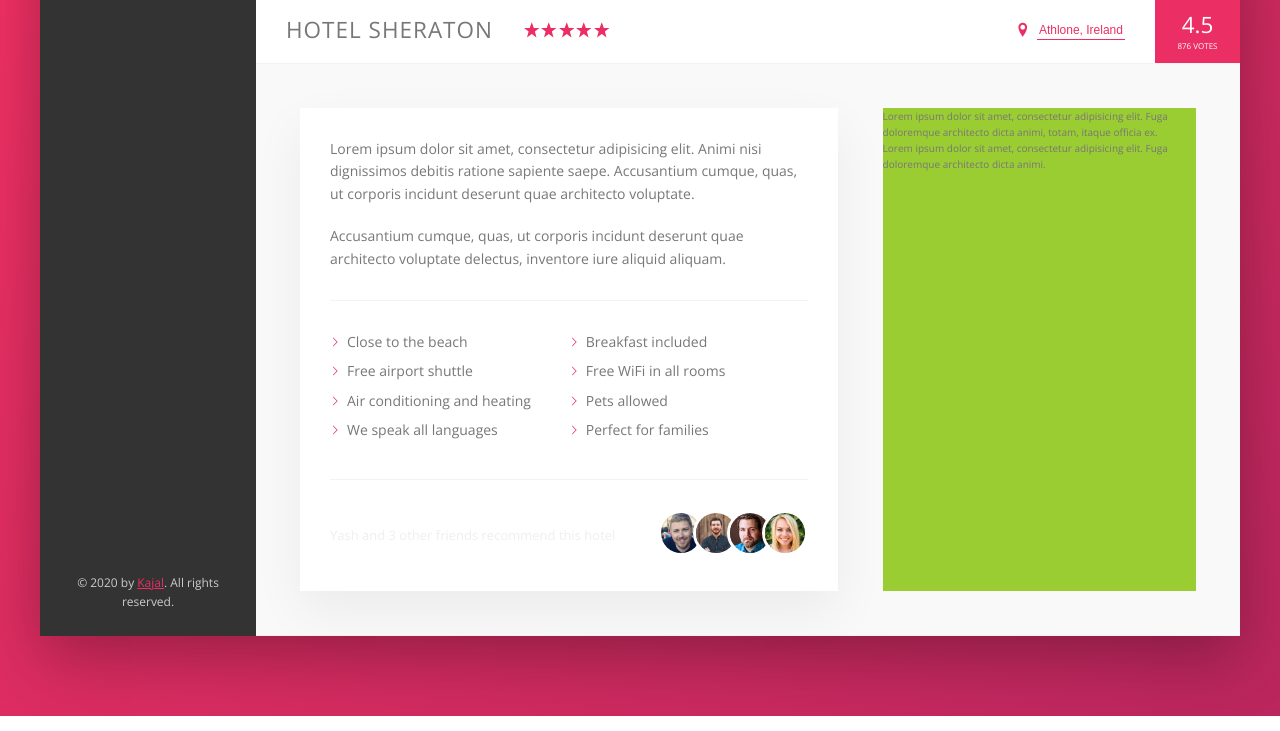
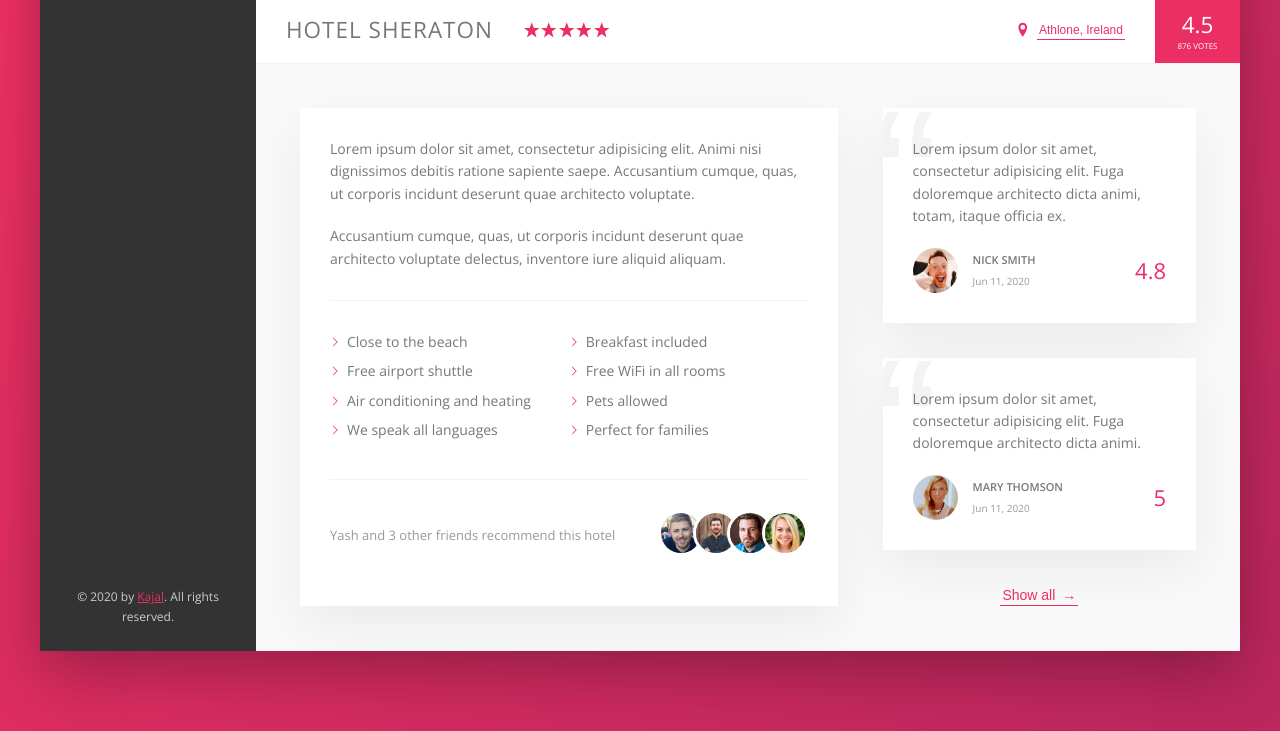
Before and after one commit to kajal1106/Trillo, a website: page index.html in a window 1280 px wide. Shown: the part 538-1269 px from the top of the page. Drawn offline with nearby package versions, Linux system fonts and the light colour scheme.

Commit message:
USER Review sectioncompleted using flex & animation

```diff
--- a/index.html
+++ b/index.html
@@ -165,13 +165,35 @@
                             </div>
 
                             <div class="user-reviews">
-                                <p class="review">
-                                    Lorem ipsum dolor sit amet, consectetur adipisicing elit. Fuga doloremque architecto dicta animi, totam, itaque officia ex.
-                                </p>
+                                <figure class="review">
+                                    <blockquote class="review__text">
+                                        Lorem ipsum dolor sit amet, consectetur adipisicing elit. Fuga doloremque architecto dicta animi, totam, itaque officia ex.
+                                    </blockquote>
+                                    <figcaption class="review__user">
+                                        <img src="img/user-1.jpg" alt="User 1" class="review__photo">
+                                        <div class="review__user-box">
+                                            <p class="review__user-name">Nick Smith</p>
+                                            <p class="review__user-date">Jun 11, 2020</p>
+                                        </div>
+                                        <div class="review__rating">4.8</div>
+                                    </figcaption>
+                                </figure>
+                                <figure class="review">
+                                    <blockquote class="review__text">
+                                        Lorem ipsum dolor sit amet, consectetur adipisicing elit. Fuga doloremque architecto dicta animi.                                    </blockquote>
+                                    <figcaption class="review__user">
+                                        <img src="img/user-2.jpg" alt="User 2" class="review__photo">
+                                        <div class="review__user-box">
+                                            <p class="review__user-name">Mary Thomson</p>
+                                            <p class="review__user-date">Jun 11, 2020</p>
+                                        </div>
+                                        <div class="review__rating">5</div>
+                                    </figcaption>
+                                </figure>
 
-                                <p class="review">
-                                    Lorem ipsum dolor sit amet, consectetur adipisicing elit. Fuga doloremque architecto dicta animi.
-                                </p>
+                                <button class="btn-inline">Show all <span>&rarr;</span></button>
+
+
                             </div>
                         </div>
                     </main>
--- a/sass/components/_components.scss
+++ b/sass/components/_components.scss
@@ -328,16 +328,29 @@
     -ms-transition: all .2s;
     -o-transition: all .2s;
 
+    & span{
+        margin-left: 3px;
+        transition: margin-left .2s;
+        -webkit-transition: margin-left .2s;
+        -moz-transition: margin-left .2s;
+        -ms-transition: margin-left .2s;
+        -o-transition: margin-left .2s;
+}
+
 
     &:hover{
         color: var(--color-grey-dark-1);
+
+        span{
+            margin-left: 8px;
+        }
     }
 
     &:focus{
         outline: none;
         animation: pulsate 1s infinite;
         -webkit-animation: pulsate 1s infinite;
-}
+    }
 }
 
 @-webkit-keyframes pulsate{
@@ -447,7 +460,7 @@
 ///RECOMMEND///
 .recommend{
     font-size: 1.3rem;
-    color: var(--color-grey-light-3);
+    color: var(--color-grey-dark-3);
     display: flex;
     align-items: center;
 
@@ -455,9 +468,9 @@
         margin-right: auto;
     }
 
-    &__friends{
+    // &__friends{
 
-    }
+    // }
     &__photo{
         box-sizing: content-box;
         height: 4rem;
@@ -472,5 +485,74 @@
         &:not(:last-child){
             margin-right:-1.5rem ;
         }
+    }
 }
+
+//////////////////////////////
+///REVIEWS///
+
+.review{
+    background-color: #fff;
+    box-shadow: var(--shadow-light);
+    padding: 3rem;
+    margin-bottom:3.5rem;
+    position: relative;
+    overflow: hidden;
+
+    &__text{
+        margin-bottom: 2rem;
+        z-index: 10;
+        position: relative;
+    }
+
+    &__user{
+        display: flex;
+        align-items: center;
+    }
+
+    &__photo{
+        height: 4.5rem;
+        width: 4.5rem;
+        border-radius: 50%;
+        -webkit-border-radius: 50%;
+        -moz-border-radius: 50%;
+        -ms-border-radius: 50%;
+        -o-border-radius: 50%;
+        margin-right: 1.5rem;
+
 }
+
+    &__user-box{
+        margin-right: auto;
+    }
+
+    &__user-name{
+        font-size: 1.1rem;
+        font-weight: 600;
+        text-transform: uppercase;
+        margin-bottom: .4rem;
+    }
+
+    &__user-date{
+        font-size: 1rem;
+        color: var(--color-grey-dark-3);
+    }
+
+    &__rating{
+        color: var(--color-primary);
+        font-size: 2.2rem;
+        font-weight: 300;
+    }
+
+    &::before{
+        content: "\201C";
+        position: absolute;
+        top: -2.75rem;
+        left: -1rem;
+        line-height: 1;
+        font-size: 20rem;
+        color: var(--color-grey-light-2);
+        font-family: sans-serif;
+        z-index: 1;
+    }
+}
--- a/sass/layout/_layout.scss
+++ b/sass/layout/_layout.scss
@@ -39,6 +39,8 @@
 }
 
 .detail{
+    font-size: 1.4rem;
+
     display: flex;
     padding: 4.4rem;
     background-color: var(--color-grey-light-1);
@@ -46,7 +48,6 @@
 }
 
 .description{
-    font-size: 1.4rem;
     background-color: #fff;
     flex: 0 0 60%;
     margin-right: 4.5rem;
@@ -55,6 +56,8 @@
 }
 
 .user-reviews{
-    background-color: yellowgreen;
     flex: 1;
+    display: flex;
+    flex-direction: column;
+    align-items: center;
 }
```
Also changed, not shown: sass/main.css, 1 other file.
